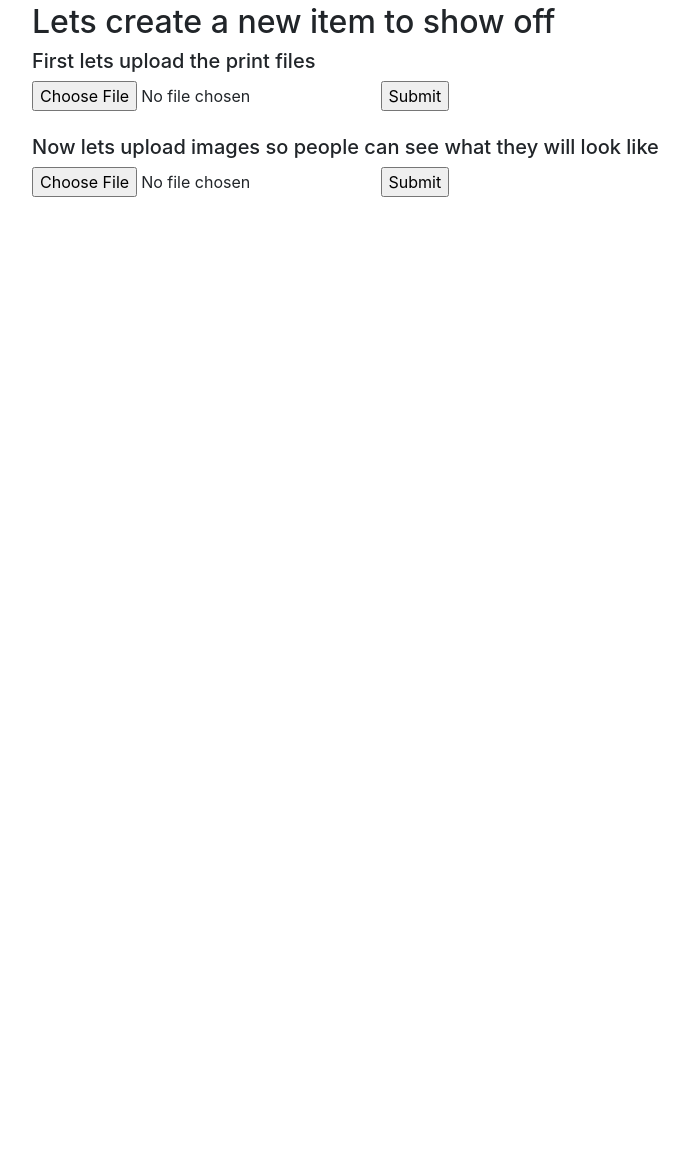
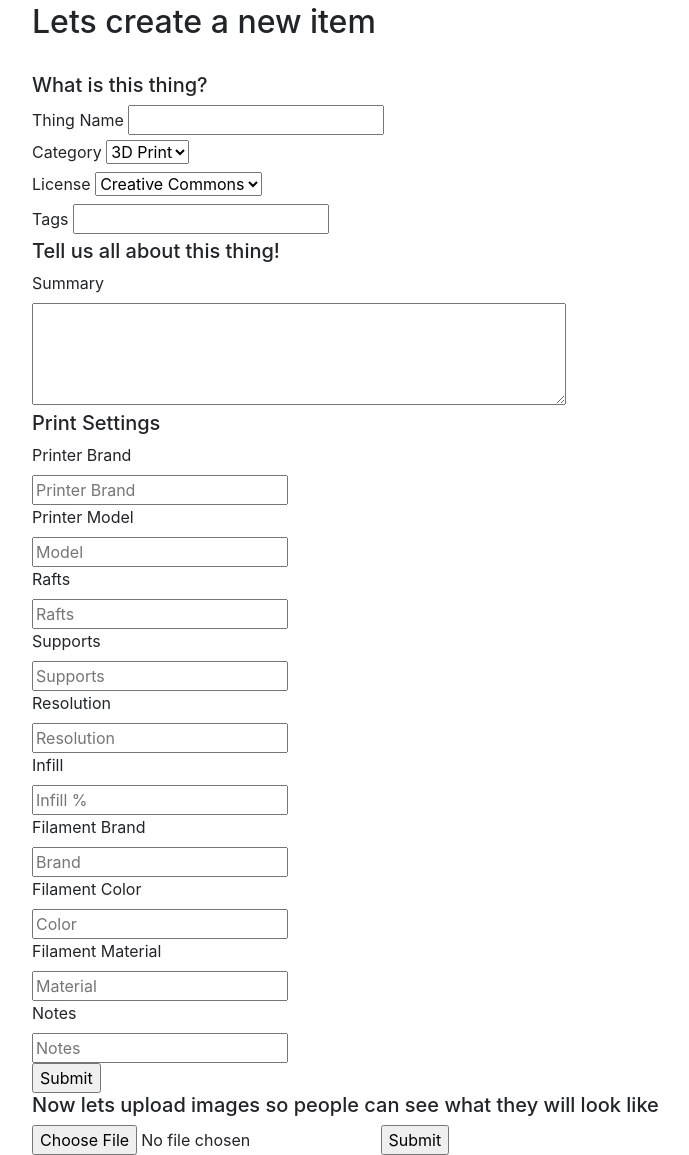
Before and after one commit to fabrimake/fabrimake, a plain HTML site: page create.html in a window 1280 px wide. Shown: the part 83-1238 px from the top of the page, without its empty margins (53-742 px from the left). Before the commit the page ends 800 px from the top, so only its background shows below. Drawn offline with nearby package versions, Linux system fonts and the light colour scheme.

Commit message:
Updating ui pages with useable fields and info

```diff
--- a/create.html
+++ b/create.html
@@ -45,13 +45,53 @@
 <div class="container" style="margin-top:30px">
   <div class="row">
     <div class="col-sm-8">
-      <h2>Lets create a new item to show off</h2>
-      <h5>First lets upload the print files</h5>
+      <h2>Lets create a new item</h2>
+      <br>
+      <h5>What is this thing?</h5>
+        <label for="fname">Thing Name</label>
+        <input type="text" id="name" name="name"><br>
+        <label for="category">Category</label>
+        <select id="category">
+          <option value="3dprint">3D Print</option>
+          <option value="lasercut">Laser</option>
+          <option value="cnc">CNC</option>
+        </select><br>
+        <label for="license">License</label>
+        <select id="license">
+          <option value="creative">Creative Commons</option>
+          <option value="gpl">GPL</option>
+          <option value="lgpl">LGPL</option>
+        </select><br>
+        <label for="fname">Tags</label>
+        <input type="text" id="tags" name="tags"><br>
+      <h5>Tell us all about this thing!</h5>
+      <label for="summary">Summary</label><br>
+      <textarea id="sumary" rows="4" cols="50"></textarea>
+      <br>
+      <h5>Print Settings</h5>
       <form action="/action_page.php">
-        <input type="file" id="myFile" name="filename">
+        <label for="phone">Printer Brand</label><br>
+        <input type="text" placeholder="Printer Brand"><br>
+        <label for="phone">Printer Model</label><br>
+        <input type="text" placeholder="Model"><br>
+        <label for="phone">Rafts</label><br>
+        <input type="text" placeholder="Rafts"><br>
+        <label for="phone">Supports</label><br>
+        <input type="text" placeholder="Supports"><br>
+        <label for="phone">Resolution</label><br>
+        <input type="text" placeholder="Resolution"><br>
+        <label for="phone">Infill</label><br>
+        <input type="text" placeholder="Infill %"><br>
+        <label for="phone">Filament Brand</label><br>
+        <input type="text" placeholder="Brand"><br>
+        <label for="phone">Filament Color</label><br>
+        <input type="text" placeholder="Color"><br>
+        <label for="phone">Filament Material</label><br>
+        <input type="text" placeholder="Material"><br>
+        <label for="phone">Notes</label><br>
+        <input type="text" placeholder="Notes"><br>
         <input type="submit">
       </form>
-      <br>
       <h5>Now lets upload images so people can see what they will look like</h5>
       <form action="/action_page.php">
         <input type="file" id="myFile" name="filename">
```
Also changed, not shown: index.html (+1 -1 lines), item.html (+1 -1 lines), nav.html (added, +24 -0 lines).
